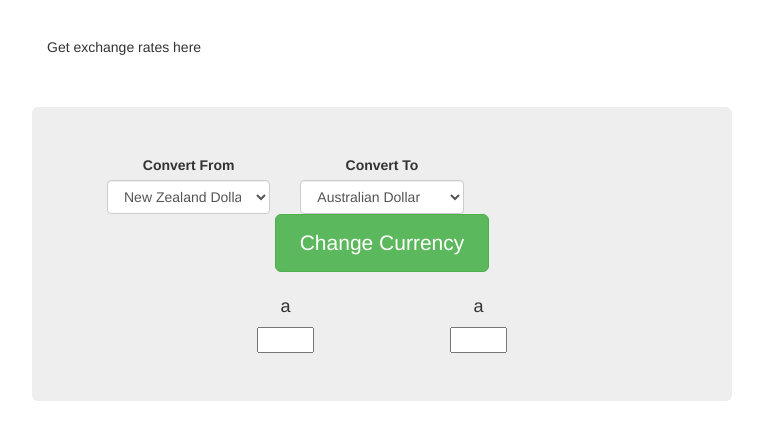
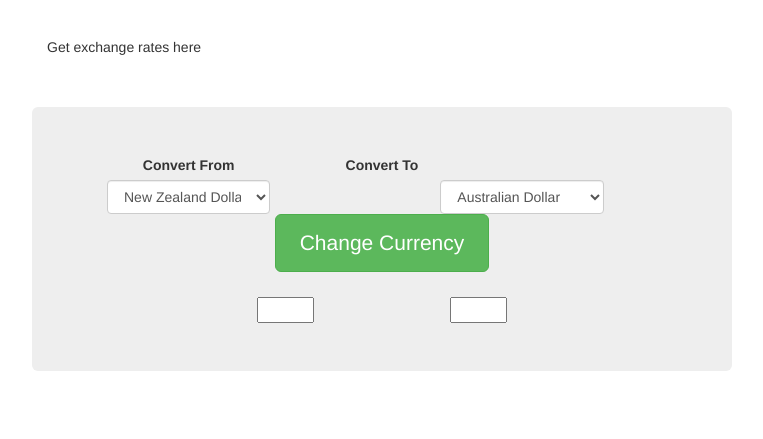
Before and after one commit to Ryant1234/myCurrencyConverter, a website: page app/index.html in a window 1280 px wide. Shown: the part 383-822 px from the top of the page, without its empty margins (258-1021 px from the left). Drawn offline with nearby package versions, Linux system fonts and the light colour scheme; files that its build step writes are made by us from their sources.

Commit message:
Changed more CSS

```diff
--- a/app/index.html
+++ b/app/index.html
@@ -80,6 +80,10 @@
   </select>
 </div>
 
+
+
+
+
     <div class="col-lg-4">
   <label for="CurrencyTo">Convert To</label>
   <select class="form-control" id="CurrencyTo">
@@ -122,7 +126,7 @@
 
   <form>
     <div class = "floatybox">
-   <h4 id = "lblFrom">a</h4>
+   <h4 id = "lblFrom"></h4>
   <input type="text" id="txtFrom" class="exchangeRateTextbox" >
 </div>
 
@@ -133,7 +137,7 @@
 <!-- Exchange rate ConvertFrom Textbox is here-->
    <!-- margin -->
   <div class = "floatybox">
-   <h4 id = "lblTo">a</h4>
+   <h4 id = "lblTo"></h4>
  <input type="none" id = "txtTo" class="exchangeRateTextbox" >
 </form>
 </div>
--- a/app/styles/main.scss
+++ b/app/styles/main.scss
@@ -109,3 +109,11 @@ body {
     .exchangeRateTextbox {
    width:30%;
     }
+
+
+
+
+
+     #CurrencyTo  {
+      margin-left:10em;
+    }
```
Also changed, not shown: .tmp/styles/main.css.
